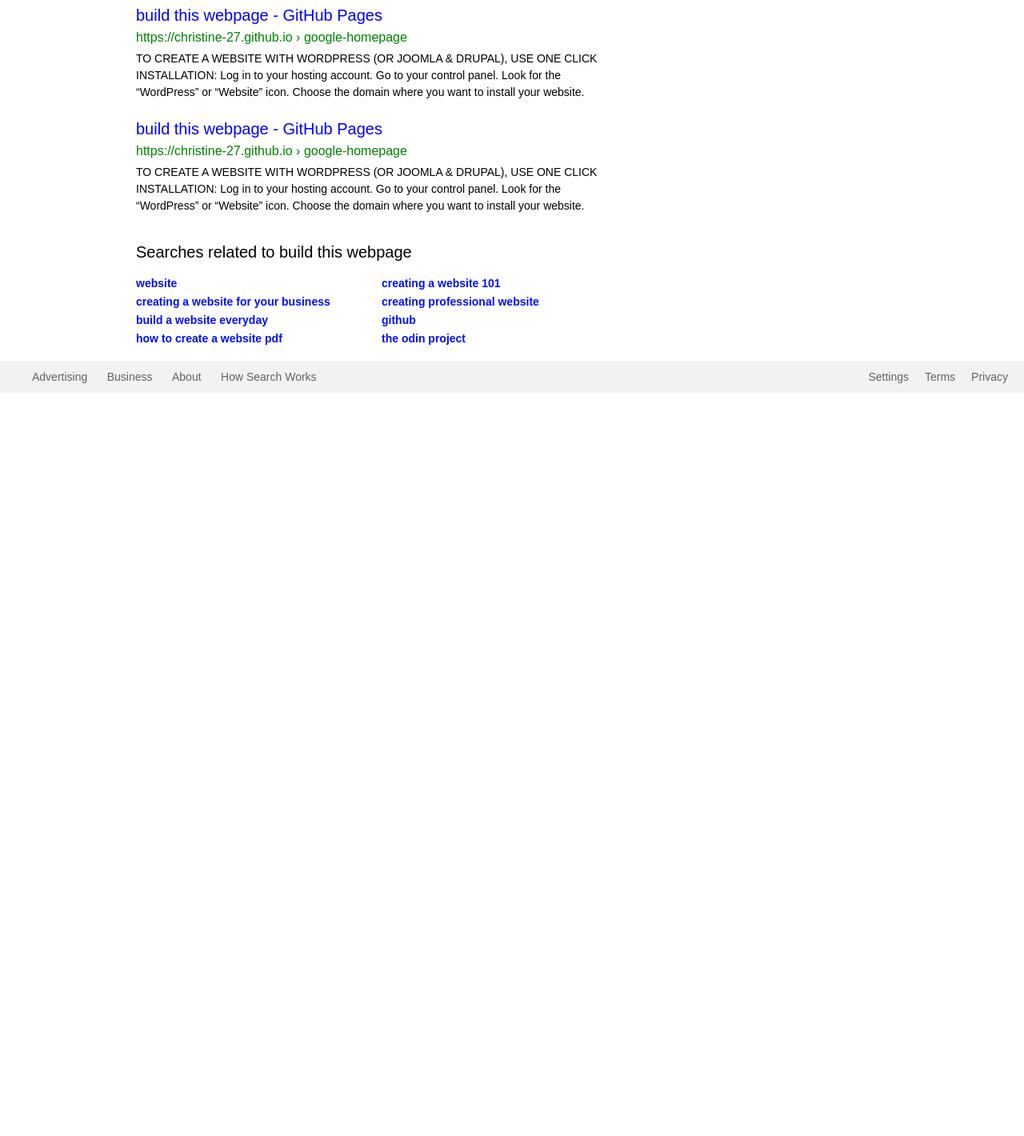
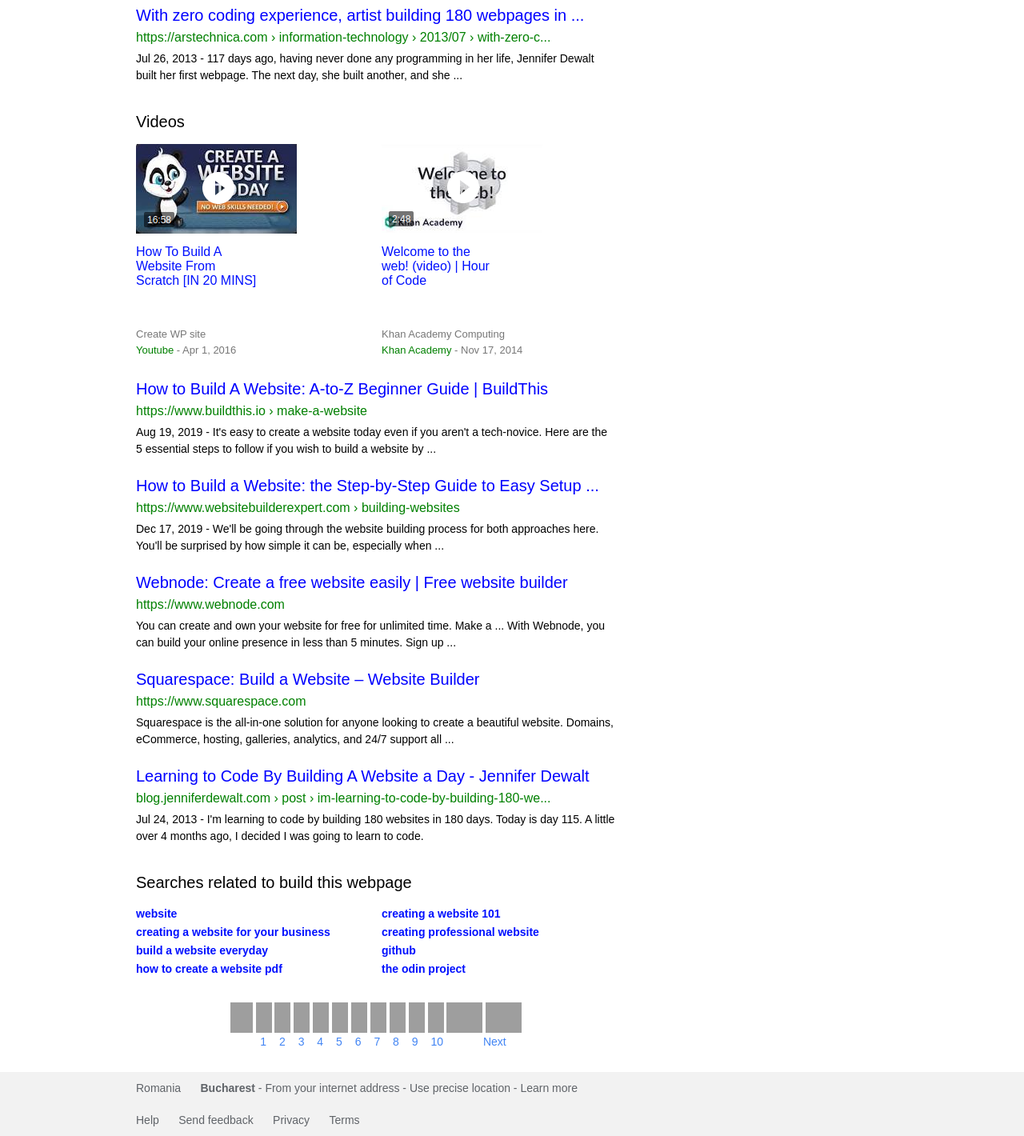
Before and after one commit to astamicu/google-homepage, a plain HTML site: page search-results.html in a window 1280 px wide. Shown: the part 709-2129 px from the top of the page at 80% size. Before the commit the page ends 1216 px from the top, so only its background shows below. Drawn offline with Linux system fonts and the light colour scheme; grey boxes are pictures that could not be loaded.

Commit message:
Finish page styling and link

```diff
--- a/search-results.html
+++ b/search-results.html
@@ -44,18 +44,49 @@
             </div>
             <div id="result">
                 <a class="title" href="#link">build this webpage - GitHub Pages</a>
-                <p class="link">https://christine-27.github.io › google-homepage</p>
+                <p class="link">https://victor-lf.github.io › google-homepage</p>
                 <p class="description">TO CREATE A WEBSITE WITH WORDPRESS (OR JOOMLA & DRUPAL), USE ONE CLICK INSTALLATION: Log in to your hosting account. Go to your control panel. Look for the “WordPress” or “Website” icon. Choose the domain where you want to install your website.</p>
             </div>
             <div id="result">
-                <a class="title" href="#link">build this webpage - GitHub Pages</a>
-                <p class="link">https://christine-27.github.io › google-homepage</p>
-                <p class="description">TO CREATE A WEBSITE WITH WORDPRESS (OR JOOMLA & DRUPAL), USE ONE CLICK INSTALLATION: Log in to your hosting account. Go to your control panel. Look for the “WordPress” or “Website” icon. Choose the domain where you want to install your website.</p>
+                <a class="title" href="#link">With zero coding experience, artist building 180 webpages in ...</a>
+                <p class="link">https://arstechnica.com › information-technology › 2013/07 › with-zero-c...</p>
+                <p class="description">Jul 26, 2013 - 117 days ago, having never done any programming in her life, Jennifer Dewalt built her first webpage. The next day, she built another, and she ...</p>
+            </div>
+            <h2>Videos</h2>
+            <div id="videos">
+                <img src="images/video1.png">
+                <p><a href="#link">How To Build A<br> Website From<br> Scratch [IN 20 MINS]</a></p>
+                <p style="color: #777; font-size: 13px; margin: 50px 0 5px 0;">Create WP site</pstyle="color: #777; font-size: 13px; margin: 50px 0 5px 0;">
+                <p style="color: #777; font-size: 13px; margin: 0;"><span class="green">Youtube</span> - Apr 1, 2016</p style="color: #777; font-size: 13px; margin: 0;">
+                <img src="images/video2.png">
+                <p><a href="#link">Welcome to the<br> web! (video) | Hour<br> of Code</a></p>
+                <p style="color: #777; font-size: 13px; margin: 50px 0 5px 0;">Khan Academy Computing</p>
+                <p style="color: #777; font-size: 13px; margin: 0;"><span class="green">Khan Academy</span> - Nov 17, 2014</pstyle="color: #777; font-size: 13px; margin: 0;">
             </div>
             <div id="result">
-                <a class="title" href="#link">build this webpage - GitHub Pages</a>
-                <p class="link">https://christine-27.github.io › google-homepage</p>
-                <p class="description">TO CREATE A WEBSITE WITH WORDPRESS (OR JOOMLA & DRUPAL), USE ONE CLICK INSTALLATION: Log in to your hosting account. Go to your control panel. Look for the “WordPress” or “Website” icon. Choose the domain where you want to install your website.</p>
+                <a class="title" href="#link">How to Build A Website: A-to-Z Beginner Guide | BuildThis</a>
+                <p class="link">https://www.buildthis.io › make-a-website</p>
+                <p class="description">Aug 19, 2019 - It's easy to create a website today even if you aren't a tech-novice. Here are the 5 essential steps to follow if you wish to build a website by ...</p>
+            </div>
+            <div id="result">
+                <a class="title" href="#link">How to Build a Website: the Step-by-Step Guide to Easy Setup ...</a>
+                <p class="link">https://www.websitebuilderexpert.com › building-websites</p>
+                <p class="description">Dec 17, 2019 - We'll be going through the website building process for both approaches here. You'll be surprised by how simple it can be, especially when ...</p>
+            </div>
+            <div id="result">
+                <a class="title" href="#link">Webnode: Create a free website easily | Free website builder</a>
+                <p class="link">https://www.webnode.com</p>
+                <p class="description">You can create and own your website for free for unlimited time. Make a ... With Webnode, you can build your online presence in less than 5 minutes. Sign up ...</p>
+            </div>
+            <div id="result">
+                <a class="title" href="#link">Squarespace: Build a Website – Website Builder</a>
+                <p class="link">https://www.squarespace.com</p>
+                <p class="description">Squarespace is the all-in-one solution for anyone looking to create a beautiful website. Domains, eCommerce, hosting, galleries, analytics, and 24/7 support all ...</p>
+            </div>
+            <div id="result">
+                <a class="title" href="#link">Learning to Code By Building A Website a Day - Jennifer Dewalt</a>
+                <p class="link">blog.jenniferdewalt.com › post › im-learning-to-code-by-building-180-we...</p>
+                <p class="description">Jul 24, 2013 - I'm learning to code by building 180 websites in 180 days. Today is day 115. A little over 4 months ago, I decided I was going to learn to code.</p>
             </div>
             <h2>Searches related to build this webpage</h2>
             <ul class="related">
@@ -68,18 +99,54 @@
                 <li><a href="link">github</a></li>
                 <li><a href="link">the odin project</a></li>
             </ul>
+            <div id="pagin">
+                <span class="gul"></span>
+                <span class="oul"></span>
+                <span class="oulg"></span>
+                <span class="oulg"></span>
+                <span class="oulg"></span>
+                <span class="oulg"></span>
+                <span class="oulg"></span>
+                <span class="oulg"></span>
+                <span class="oulg"></span>
+                <span class="oulg"></span>
+                <span class="oulg"></span>
+                <span class="gleul"></span>
+                <span class="arrow"></span>
+                <ul style="margin: 0; padding-left: 30px;">
+                    <a href="link" class="gooogle">1</a>
+                    <a href="link" class="gooogle">2</a>
+                    <a href="link" class="gooogle">3</a>
+                    <a href="link" class="gooogle">4</a>
+                    <a href="link" class="gooogle">5</a>
+                    <a href="link" class="gooogle">6</a>
+                    <a href="link" class="gooogle">7</a>
+                    <a href="link" class="gooogle">8</a>
+                    <a href="link" class="gooogle">9</a>
+                    <a href="link" class="gooogle">10</a>
+                    <a href="link" class="gooogle" style="padding-left: 34px;">Next</a>
+                </ul>
+            </div>
         <!-- <img src="https://www.google.com/images/nav_logo299.png"> -->
 
         </div>
         <div id="bottom">
             <ul>
-                <li><a href="#advertising">Advertising</a></li>
-                <li><a href="#business">Business</a></li>
-                <li><a href="#about">About</a></li>
-                <li><a href="#howitworks">How Search Works</a></li>
-                <li class='right'><a href="#privacy">Privacy</a></li>
-                <li class='right'><a href="#terms">Terms</a></li>
-                <li class='right'><a href="#settings">Settings</a></li>
+                <li style="color: #5f6368; font-size: 14px;">Romania</li>
+                <li style="color: #5f6368; font-size: 14px;"><b>Bucharest</b>
+                - From your internet address
+                - <a href="#link">Use precise location</a>
+                - <a href="#link">Learn more</a>
+            </li>
+
+            </ul>
+        </div>
+        <div id="bottom">
+            <ul>
+                <li><a href="#link">Help</a></li>
+                <li><a href="#link">Send feedback</a></li>
+                <li><a href="#link">Privacy</a></li>
+                <li><a href="#link">Terms</a></li>
             </ul>
         </div>
     </body>
--- a/search-style.css
+++ b/search-style.css
@@ -9,7 +9,7 @@ body {
     /* padding-top: 25px; */
     /* padding-right: 15px;
     padding-left: 25px; */
-    width: 1200px;
+    width: 1100px;
 }
 
 img {
@@ -89,7 +89,7 @@ ul {
 
 .topbar {
     padding-left: 150px;
-    padding-right: 450px;
+    padding-right: 333px;
     padding-top: -50px;
     line-height: 0px;
     border-bottom: 1px solid #c6c6c6;
@@ -120,14 +120,21 @@ a:hover {
     color: #5f6368;
 }
 
+#bottom ul {
+    margin: 0;
+    padding-left: 170px;
+}
+
 .sign {
-    background-color: #4285f4;
+    background-color: #1a73e8;
     color: #fff;
-    font-size: 12px;
-    font-weight: bold;
-    padding: 5px 12px;
-    line-height: 20px;
+    font-size: 13px;
+    padding: 8px 25px;
     border: none;
+    float: right;
+    border-radius: 5px;
+    margin: 30px 30px 0 0;
+    cursor: pointer;
 }
 
 input {
@@ -185,3 +192,81 @@ h2 {
     font-weight: bold;
     color: #0010ff;
 }
+
+#videos {
+    columns: 2;
+    margin: 0 0 25px -20px;
+    padding-left: 20px;
+
+}
+
+#videos img{
+    padding: 0;
+}
+
+#videos a {
+    font-size: 16px;
+    color: #0010ff;
+}
+
+.green {
+    color: green;
+}
+
+.gooogle {
+    padding-right: 12px;
+}
+
+#pagin {
+    text-align: center;
+    margin: 30px 0;
+}
+
+#pagin a {
+    color: #4285f4;
+}
+
+.gul {
+    display: inline-block;
+    height: 38px;
+    background-image: url(https://www.google.com/images/nav_logo299.png);
+    background-repeat: no-repeat;
+    background-position: -24px 0;
+    width: 28px;
+}
+
+.oul {
+    display: inline-block;
+    height: 38px;
+    background-image: url(https://www.google.com/images/nav_logo299.png);
+    background-repeat: no-repeat;
+    background-position: -53px 0;
+    width: 20px;
+}
+
+.oulg {
+    display: inline-block;
+    height: 38px;
+    background-image: url(https://www.google.com/images/nav_logo299.png);
+    background-repeat: no-repeat;
+    background-position: -73px 0;
+    width: 20px;
+}
+
+.gleul {
+    display: inline-block;
+    height: 38px;
+    background-image: url(https://www.google.com/images/nav_logo299.png);
+    background-repeat: no-repeat;
+    background-position: -96px 0;
+    width: 45px;
+}
+
+.arrow {
+    display: inline-block;
+    height: 38px;
+    background-image: url(https://www.google.com/images/nav_logo299.png);
+    background-repeat: no-repeat;
+    background-position: -150px 0;
+    width: 45px;
+}
```
Also changed, not shown: images/video1.png (added), images/video2.png (added).
